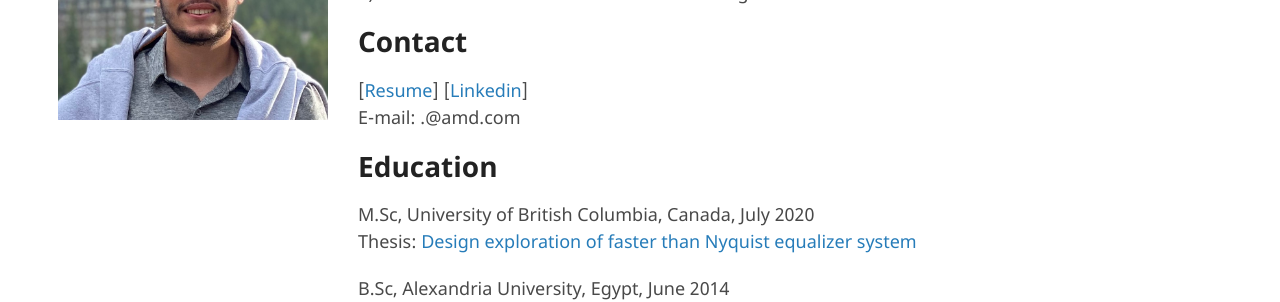
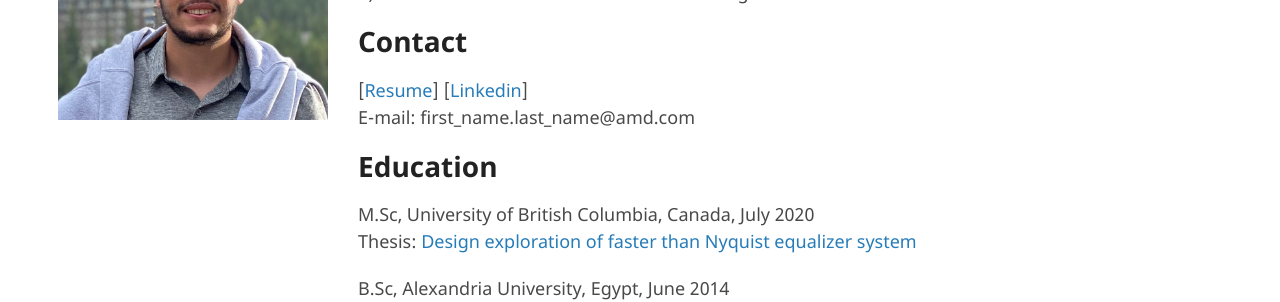
Before and after one commit to maomran/momatar, a Jekyll site: the page built from index.md, in a window 1280 px wide. Shown: the part 265-567 px from the top of the page. Built offline with Jekyll 4.4.1, drawn with Linux system fonts in a browser that asks for light colours; our own code applies the rules of GitHub Pages for plain Markdown files; the repository's description, which GitHub fills in, is left out.

Commit message:
Update index.md

```diff
--- a/index.md
+++ b/index.md
@@ -10,7 +10,7 @@ My research mainly focused on:
 
 [[Resume](./docs/resume.pdf)]
 [[Linkedin](https://linkedin.com/in/momran66)]  \
-E-mail: <first_name>.<last_name>@amd.com
+E-mail: first_name.last_name@amd.com
 
 # Education
 
```
